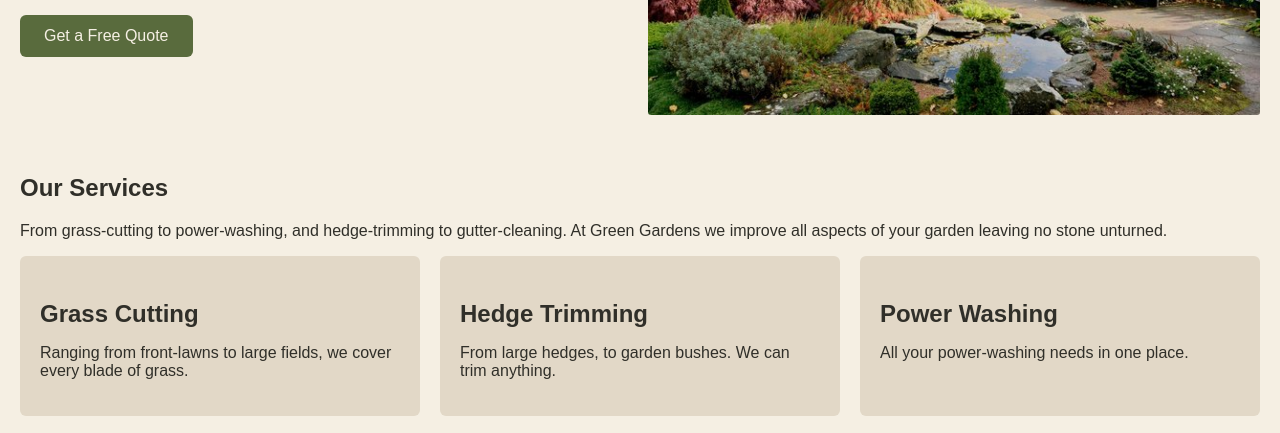
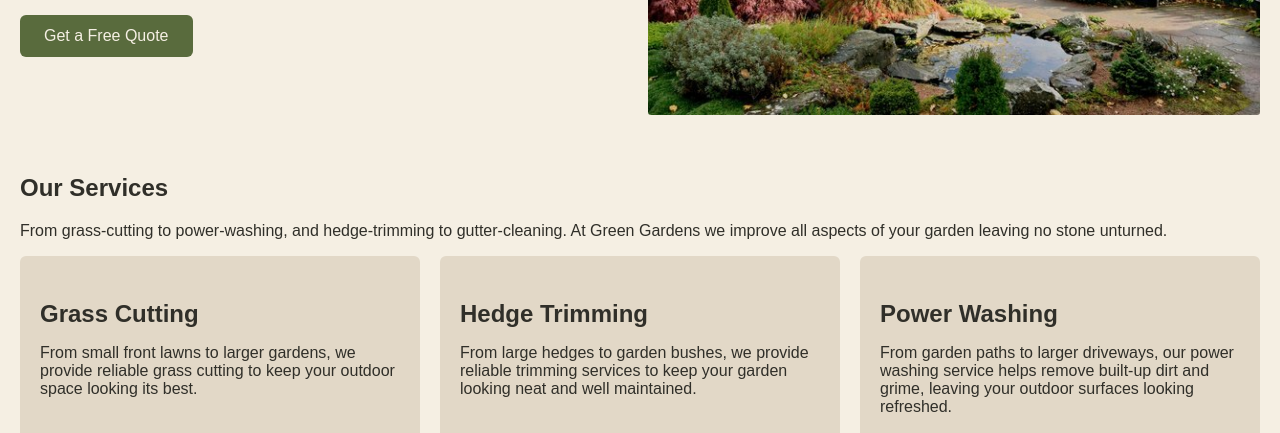
Before and after one commit to jif21dot/js-practise, a website: page css-practise/green-gardens/index.html in a window 1280 px wide. Shown: the part 357-790 px from the top of the page. Drawn offline with Linux system fonts and the light colour scheme.

Commit message:
Green Gardens polished and complete

```diff
--- a/css-practise/green-gardens/index.html
+++ b/css-practise/green-gardens/index.html
@@ -36,15 +36,15 @@
                     <div class="services-grid">
                         <article class="service-card">
                             <h3>Grass Cutting</h3>
-                            <p>Ranging from front-lawns to large fields, we cover every blade of grass.</p>
+                            <p>From small front lawns to larger gardens, we provide reliable grass cutting to keep your outdoor space looking its best.</p>
                         </article>
                         <article class="service-card">
                             <h3>Hedge Trimming</h3>
-                            <p>From large hedges, to garden bushes. We can trim anything.</p>
+                            <p>From large hedges to garden bushes, we provide reliable trimming services to keep your garden looking neat and well maintained.</p>
                         </article>
                         <article class="service-card">
                             <h3>Power Washing</h3>
-                            <p>All your power-washing needs in one place.</p>
+                            <p>From garden paths to larger driveways, our power washing service helps remove built-up dirt and grime, leaving your outdoor surfaces looking refreshed.</p>
                         </article>
                     </div>
                     <a href="services.html" class="services-button">View All Services</a>
@@ -78,6 +78,7 @@
                 </div>
             </nav>
             <p>&copy; 2026 Green Gardens Garden Maintenance</p>
+            <p>Portfolio demonstration project - not a real business</p>
         </footer>
     </body>
 </html>
```
Also changed, not shown: css-practise/green-gardens/about.html (+1 -0 lines), css-practise/green-gardens/contact.html (+1 -0 lines), css-practise/green-gardens/services.html (+1 -0 lines), 2 other files.
